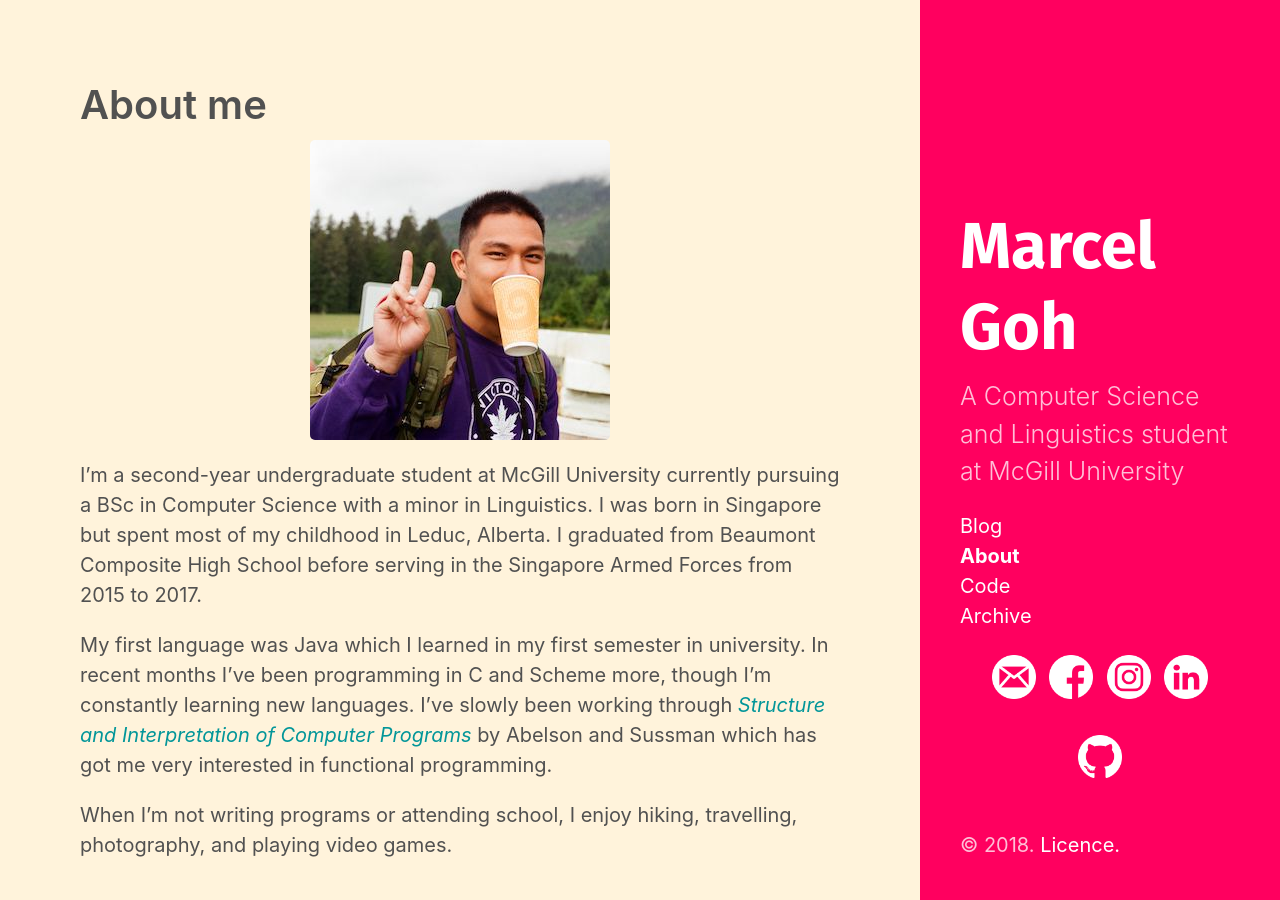
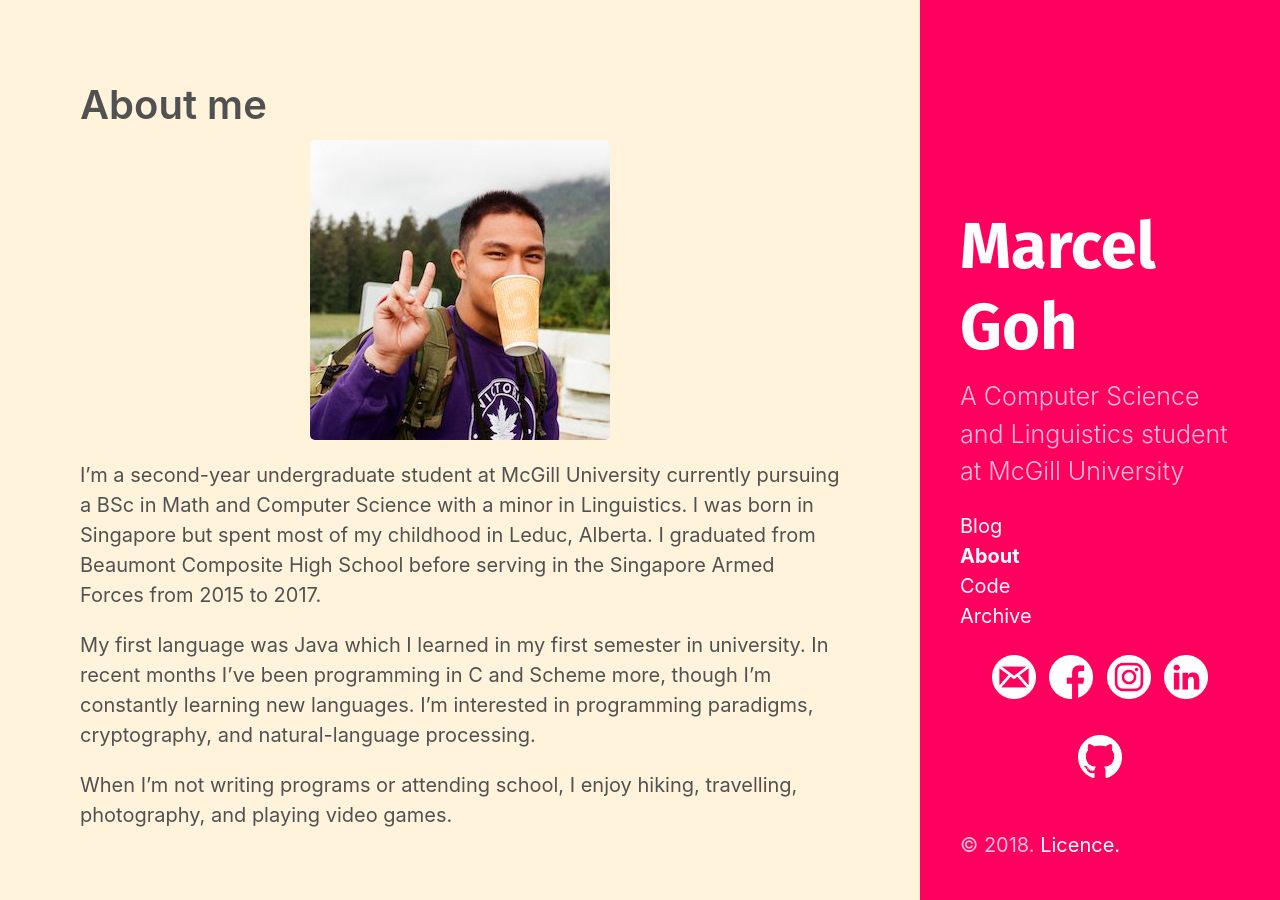
Before and after one commit to marcelgoh/marcelgoh.github.io, a Jekyll site: the page built from about/index.md, in a window 1280 px wide. Built offline with Jekyll 4.4.1, drawn with Linux system fonts in a browser that asks for light colours.

Commit message:
edited about page

```diff
--- a/about/index.md
+++ b/about/index.md
@@ -5,8 +5,8 @@ title: About me
 
 ![me](profile.jpeg){: .center-image}
 
-I'm a second-year undergraduate student at McGill University currently pursuing a BSc in Computer Science with a minor in Linguistics. I was born in Singapore but spent most of my childhood in Leduc, Alberta. I graduated from Beaumont Composite High School before serving in the Singapore Armed Forces from 2015 to 2017.
+I'm a second-year undergraduate student at McGill University currently pursuing a BSc in Math and Computer Science with a minor in Linguistics. I was born in Singapore but spent most of my childhood in Leduc, Alberta. I graduated from Beaumont Composite High School before serving in the Singapore Armed Forces from 2015 to 2017.
 
-My first language was Java which I learned in my first semester in university. In recent months I've been programming in C and Scheme more, though I'm constantly learning new languages. I've slowly been working through [*Structure and Interpretation of Computer Programs*](https://mitpress.mit.edu/sites/default/files/sicp/index.html) by Abelson and Sussman which has got me very interested in functional programming.
+My first language was Java which I learned in my first semester in university. In recent months I've been programming in C and Scheme more, though I'm constantly learning new languages. I'm interested in programming paradigms, cryptography, and natural-language processing.
 
 When I'm not writing programs or attending school, I enjoy hiking, travelling, photography, and playing video games.
```
